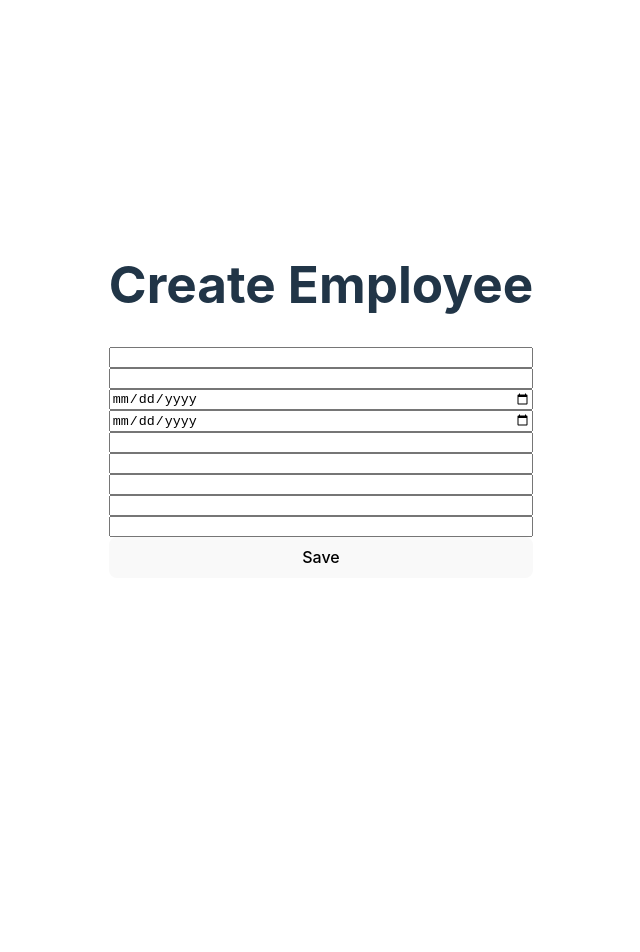
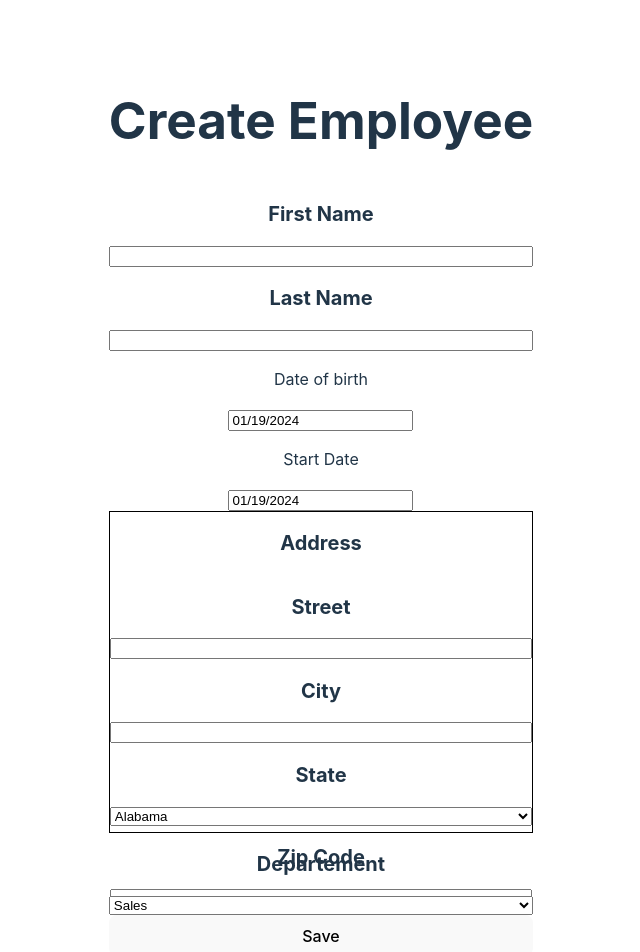
Before and after one commit to AdrienM2b/P14_React_version_conversion_app, a React (Vite) app in the folder conversion_react_app/: page / in a window 1280 px wide. Shown: the top 952 px of the page, without its empty margins (319-959 px from the left). Before the commit the page ends 800 px from the top, so only its background shows below. Built offline with nearby package versions, Linux system fonts and the light colour scheme.

Commit message:
creation de l'app avec viteJs, ajout de la librairie datePicker, ajout du css

```diff
--- a/conversion_react_app/package.json
+++ b/conversion_react_app/package.json
@@ -10,8 +10,11 @@
     "preview": "vite preview"
   },
   "dependencies": {
+    "@reduxjs/toolkit": "^2.1.0",
     "react": "^18.2.0",
+    "react-datepicker": "^5.0.0",
     "react-dom": "^18.2.0",
+    "react-redux": "^9.1.0",
     "sass": "^1.70.0"
   },
   "devDependencies": {
--- /dev/null
+++ b/conversion_react_app/src/features/DateSelector.jsx
@@ -0,0 +1,18 @@
+import React, { useState } from 'react';
+import DatePicker, { registerLocale } from 'react-datepicker';
+import { fr } from 'date-fns/locale';
+import 'react-datepicker/dist/react-datepicker.css';
+
+registerLocale('fr', fr);
+
+export default function DateSelector({ value, onChange, name }) {
+  const [startDate, setStartDate] = useState(value || new Date());
+  const handleChange = (date) => {
+    const dateInString = date.toLocaleDateString('fr');
+    setStartDate(date);
+    onChange({ target: { name, value: dateInString } });
+  };
+  return (
+    <DatePicker selected={startDate} onChange={handleChange} locale='fr' />
+  );
+}
--- /dev/null
+++ b/conversion_react_app/src/features/Input.jsx
@@ -0,0 +1,16 @@
+import React from 'react';
+
+export default function Input({ infos, label, value, onChange }) {
+  return (
+    <>
+      <h2>{label}</h2>
+      <input
+        className='input_container'
+        type='text'
+        name={infos}
+        value={value}
+        onChange={onChange}
+      ></input>
+    </>
+  );
+}
--- /dev/null
+++ b/conversion_react_app/src/features/List.jsx
@@ -0,0 +1,18 @@
+import React from 'react';
+
+export default function List({ label, infos, data, value, onChange }) {
+  return (
+    <>
+      <h2>{label}</h2>
+      <select name={infos} value={value} onChange={onChange}>
+        {data.map((datas, index) => {
+          return (
+            <option value={data.name} key={index}>
+              {datas.name}
+            </option>
+          );
+        })}
+      </select>
+    </>
+  );
+}
--- /dev/null
+++ b/conversion_react_app/src/state.js
@@ -0,0 +1,258 @@
+const states = [
+  {
+    name: 'Alabama',
+    abbreviation: 'AL',
+  },
+  {
+    name: 'Alaska',
+    abbreviation: 'AK',
+  },
+  {
+    name: 'American Samoa',
+    abbreviation: 'AS',
+  },
+  {
+    name: 'Arizona',
+    abbreviation: 'AZ',
+  },
+  {
+    name: 'Arkansas',
+    abbreviation: 'AR',
+  },
+  {
+    name: 'California',
+    abbreviation: 'CA',
+  },
+  {
+    name: 'Colorado',
+    abbreviation: 'CO',
+  },
+  {
+    name: 'Connecticut',
+    abbreviation: 'CT',
+  },
+  {
+    name: 'Delaware',
+    abbreviation: 'DE',
+  },
+  {
+    name: 'District Of Columbia',
+    abbreviation: 'DC',
+  },
+  {
+    name: 'Federated States Of Micronesia',
+    abbreviation: 'FM',
+  },
+  {
+    name: 'Florida',
+    abbreviation: 'FL',
+  },
+  {
+    name: 'Georgia',
+    abbreviation: 'GA',
+  },
+  {
+    name: 'Guam',
+    abbreviation: 'GU',
+  },
+  {
+    name: 'Hawaii',
+    abbreviation: 'HI',
+  },
+  {
+    name: 'Idaho',
+    abbreviation: 'ID',
+  },
+  {
+    name: 'Illinois',
+    abbreviation: 'IL',
+  },
+  {
+    name: 'Indiana',
+    abbreviation: 'IN',
+  },
+  {
+    name: 'Iowa',
+    abbreviation: 'IA',
+  },
+  {
+    name: 'Kansas',
+    abbreviation: 'KS',
+  },
+  {
+    name: 'Kentucky',
+    abbreviation: 'KY',
+  },
+  {
+    name: 'Louisiana',
+    abbreviation: 'LA',
+  },
+  {
+    name: 'Maine',
+    abbreviation: 'ME',
+  },
+  {
+    name: 'Marshall Islands',
+    abbreviation: 'MH',
+  },
+  {
+    name: 'Maryland',
+    abbreviation: 'MD',
+  },
+  {
+    name: 'Massachusetts',
+    abbreviation: 'MA',
+  },
+  {
+    name: 'Michigan',
+    abbreviation: 'MI',
+  },
+  {
+    name: 'Minnesota',
+    abbreviation: 'MN',
+  },
+  {
+    name: 'Mississippi',
+    abbreviation: 'MS',
+  },
+  {
+    name: 'Missouri',
+    abbreviation: 'MO',
+  },
+  {
+    name: 'Montana',
+    abbreviation: 'MT',
+  },
+  {
+    name: 'Nebraska',
+    abbreviation: 'NE',
+  },
+  {
+    name: 'Nevada',
+    abbreviation: 'NV',
+  },
+  {
+    name: 'New Hampshire',
+    abbreviation: 'NH',
+  },
+  {
+    name: 'New Jersey',
+    abbreviation: 'NJ',
+  },
+  {
+    name: 'New Mexico',
+    abbreviation: 'NM',
+  },
+  {
+    name: 'New York',
+    abbreviation: 'NY',
+  },
+  {
+    name: 'North Carolina',
+    abbreviation: 'NC',
+  },
+  {
+    name: 'North Dakota',
+    abbreviation: 'ND',
+  },
+  {
+    name: 'Northern Mariana Islands',
+    abbreviation: 'MP',
+  },
+  {
+    name: 'Ohio',
+    abbreviation: 'OH',
+  },
+  {
+    name: 'Oklahoma',
+    abbreviation: 'OK',
+  },
+  {
+    name: 'Oregon',
+    abbreviation: 'OR',
+  },
+  {
+    name: 'Palau',
+    abbreviation: 'PW',
+  },
+  {
+    name: 'Pennsylvania',
+    abbreviation: 'PA',
+  },
+  {
+    name: 'Puerto Rico',
+    abbreviation: 'PR',
+  },
+  {
+    name: 'Rhode Island',
+    abbreviation: 'RI',
+  },
+  {
+    name: 'South Carolina',
+    abbreviation: 'SC',
+  },
+  {
+    name: 'South Dakota',
+    abbreviation: 'SD',
+  },
+  {
+    name: 'Tennessee',
+    abbreviation: 'TN',
+  },
+  {
+    name: 'Texas',
+    abbreviation: 'TX',
+  },
+  {
+    name: 'Utah',
+    abbreviation: 'UT',
+  },
+  {
+    name: 'Vermont',
+    abbreviation: 'VT',
+  },
+  {
+    name: 'Virgin Islands',
+    abbreviation: 'VI',
+  },
+  {
+    name: 'Virginia',
+    abbreviation: 'VA',
+  },
+  {
+    name: 'Washington',
+    abbreviation: 'WA',
+  },
+  {
+    name: 'West Virginia',
+    abbreviation: 'WV',
+  },
+  {
+    name: 'Wisconsin',
+    abbreviation: 'WI',
+  },
+  {
+    name: 'Wyoming',
+    abbreviation: 'WY',
+  },
+];
+
+const departement = [
+  {
+    name: 'Sales',
+  },
+  {
+    name: 'Marketing',
+  },
+  {
+    name: 'Engineering',
+  },
+  {
+    name: 'Human Resources',
+  },
+  {
+    name: 'Legal',
+  },
+];
+
+export { states, departement };
--- a/conversion_react_app/src/style/styles.scss
+++ b/conversion_react_app/src/style/styles.scss
@@ -1,4 +1,20 @@
 .form_container {
   display: flex;
   flex-direction: column;
+  justify-content: space-evenly;
+  height: 70vh;
+  h2 {
+    font-size: 20px;
+  }
+  .address_container {
+    height: 40vh;
+    border: 1px solid;
+    border-color: black;
+    justify-content: space-evenly;
+    display: flex;
+    flex-direction: column;
+  }
+  .input_container {
+    height: 2vh;
+  }
 }
--- a/conversion_react_app/src/views/FormEmployee.jsx
+++ b/conversion_react_app/src/views/FormEmployee.jsx
@@ -1,20 +1,105 @@
-import React from 'react';
+import React, { useState } from 'react';
 import '../style/styles.scss';
+import List from '../features/List';
+import Input from '../features/Input.jsx';
+import DateSelector from '../features/DateSelector.jsx';
+import { states, departement } from '../state.js';
 
 export default function FormEmployee() {
+  const [employee, setEmployee] = useState({
+    firstname: '',
+    lastname: '',
+    birth: '',
+    startDate: '',
+    street: '',
+    city: '',
+    stateUSA: '',
+    zipCode: '',
+    departement: '',
+  });
+
+  const handleChange = (e) => {
+    setEmployee({ ...employee, [e.target.name]: e.target.value });
+  };
+
+  const handleSubmit = (e) => {
+    e.preventDefault();
+    console.log('employee', employee);
+    setEmployee({
+      firstname: '',
+      lastname: '',
+      birth: '',
+      startDate: '',
+      street: '',
+      city: '',
+      stateUSA: '',
+      zipCode: '',
+      departement: '',
+    });
+  };
   return (
     <>
-      <form className='form_container'>
-        <input type='text' name='firstName' />
-        <input type='text' name='lastName' />
-        <input type='date' name='dateOfBirth' />
-        <input type='date' name='startDate' />
-        <input type='text' name='street' />
-        <input type='text' name='city' />
-        <input type='list' name='state' />
-        <input type='text' name='zipCode' />
-        <input type='text' name='departement' />
-        <button>Save</button>
+      <form className='form_container' onSubmit={handleSubmit}>
+        <Input
+          infos={'firstname'}
+          label={'First Name'}
+          value={employee.firstname}
+          onChange={handleChange}
+        />
+        <Input
+          infos={'lastname'}
+          label={'Last Name'}
+          value={employee.lastname}
+          onChange={handleChange}
+        />
+        <p>Date of birth</p>
+        <DateSelector
+          name='birth'
+          onChange={handleChange}
+          value={employee.birth}
+        />
+        <p>Start Date</p>
+        <DateSelector
+          name='startDate'
+          onChange={handleChange}
+          value={employee.startDate}
+        />
+        <div className='address_container'>
+          <h2>Address</h2>
+          <Input
+            infos={'street'}
+            label={'Street'}
+            value={employee.street}
+            onChange={handleChange}
+          />
+          <Input
+            infos={'city'}
+            label={'City'}
+            value={employee.city}
+            onChange={handleChange}
+          />
+          <List
+            infos={'stateUSA'}
+            data={states}
+            label={'State'}
+            value={employee.stateUSA}
+            onChange={handleChange}
+          />
+          <Input
+            infos={'zipcode'}
+            label={'Zip Code'}
+            value={employee.zipCode}
+            onChange={handleChange}
+          />
+        </div>
+        <List
+          label={'Departement'}
+          infos={'departement'}
+          data={departement}
+          value={employee.departement}
+          onChange={handleChange}
+        />
+        <button type='submit'>Save</button>
       </form>
     </>
   );
```
Also changed, not shown: conversion_react_app/src/store/employeeSlice.js (added, +17 -0 lines), conversion_react_app/src/store/store.js (added, +8 -0 lines), 1 other file (tests, documents, lock files or other folders).
